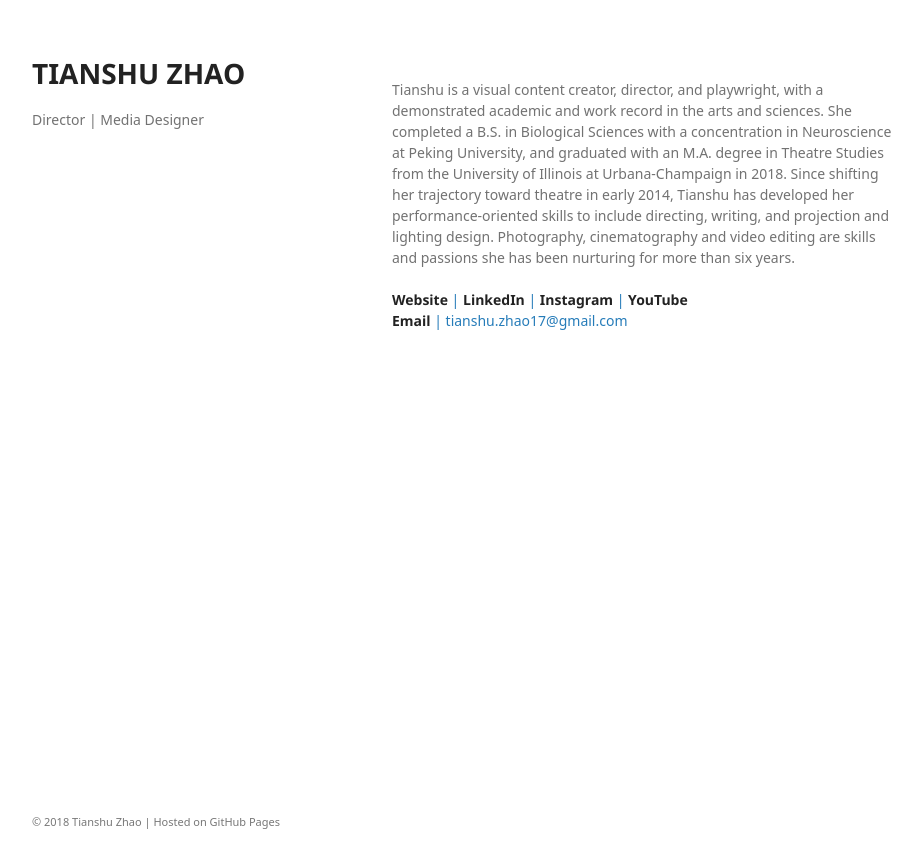
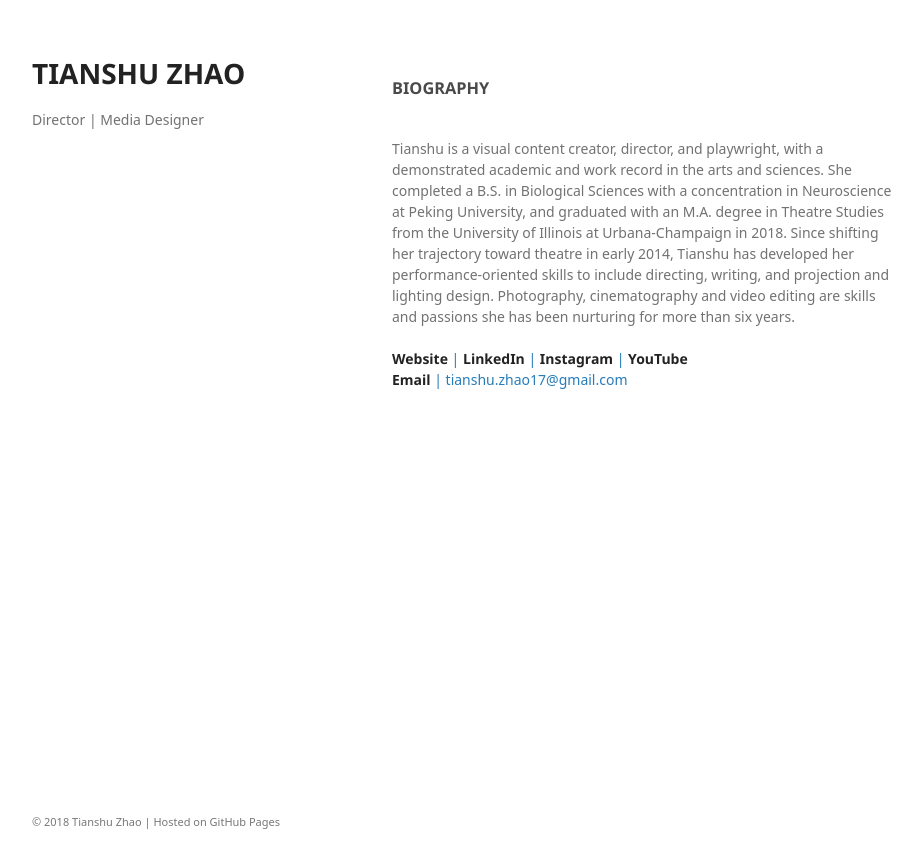
Before and after one commit to tianshu-z/tianshu-z.github.io, a Jekyll site: the page built from biography.html, in a window 1280 px wide. Shown: the top 868 px of the page, without its empty margins (178-1100 px from the left). Built offline with Jekyll 4.4.1, drawn with Linux system fonts in a browser that asks for light colours; some web fonts are replaced.

Commit message:
Update biography.html

```diff
--- a/biography.html
+++ b/biography.html
@@ -5,7 +5,11 @@ layout: default
 <!doctype html>
 <html>
   <body>
+
   <br>
+    <h3>BIOGRAPHY</h3>
+  <br>
+
 Tianshu is a visual content creator, director, and playwright, with a demonstrated academic and work record in the arts and sciences. She completed a B.S. in Biological Sciences with a concentration in Neuroscience at Peking University, and graduated with an M.A. degree in Theatre Studies from the University of Illinois at Urbana-Champaign in 2018. Since shifting her trajectory toward theatre in early 2014, Tianshu has developed her performance-oriented skills to include directing, writing, and projection and lighting design. Photography, cinematography and video editing are skills and passions she has been nurturing for more than six years.
 
 <br>
```
